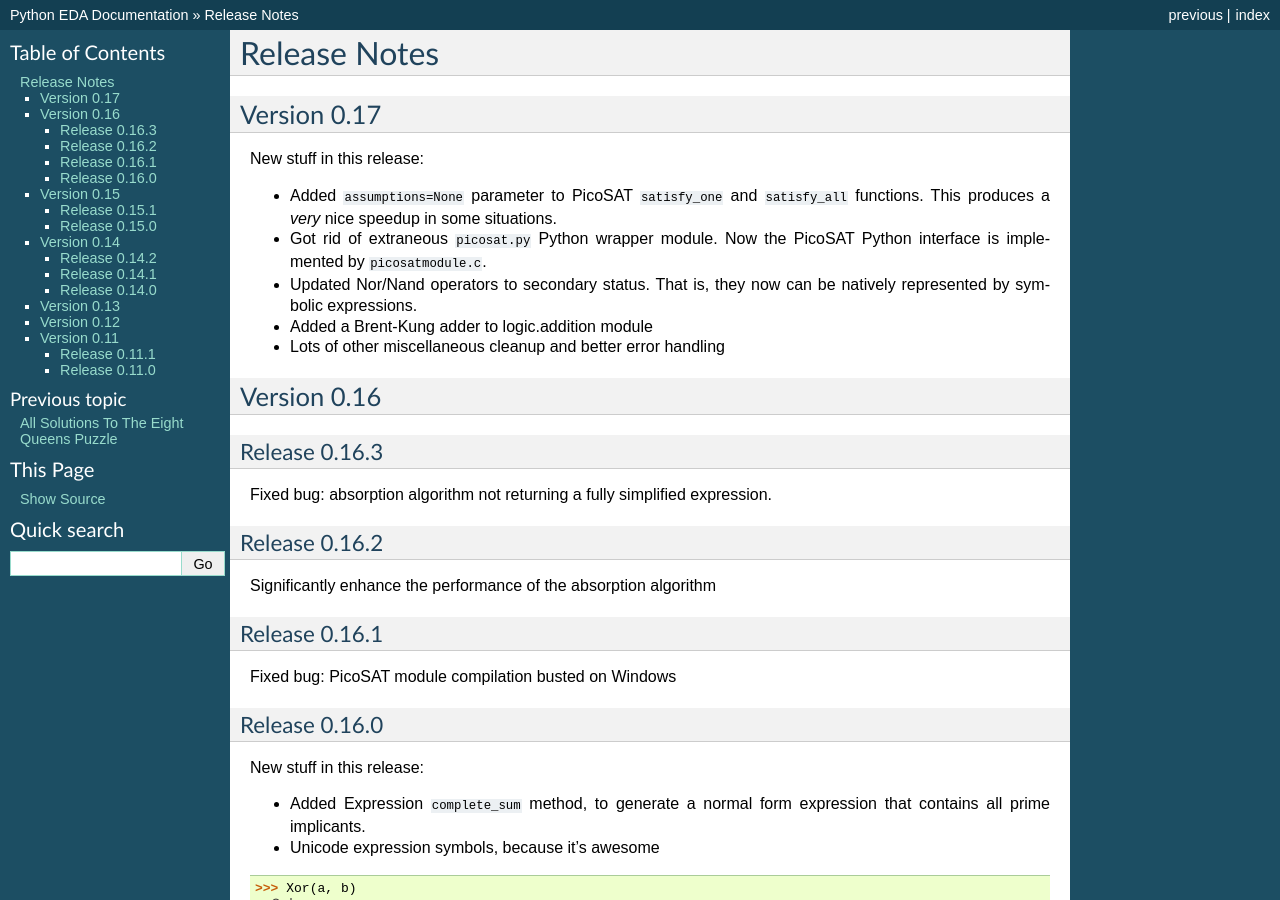
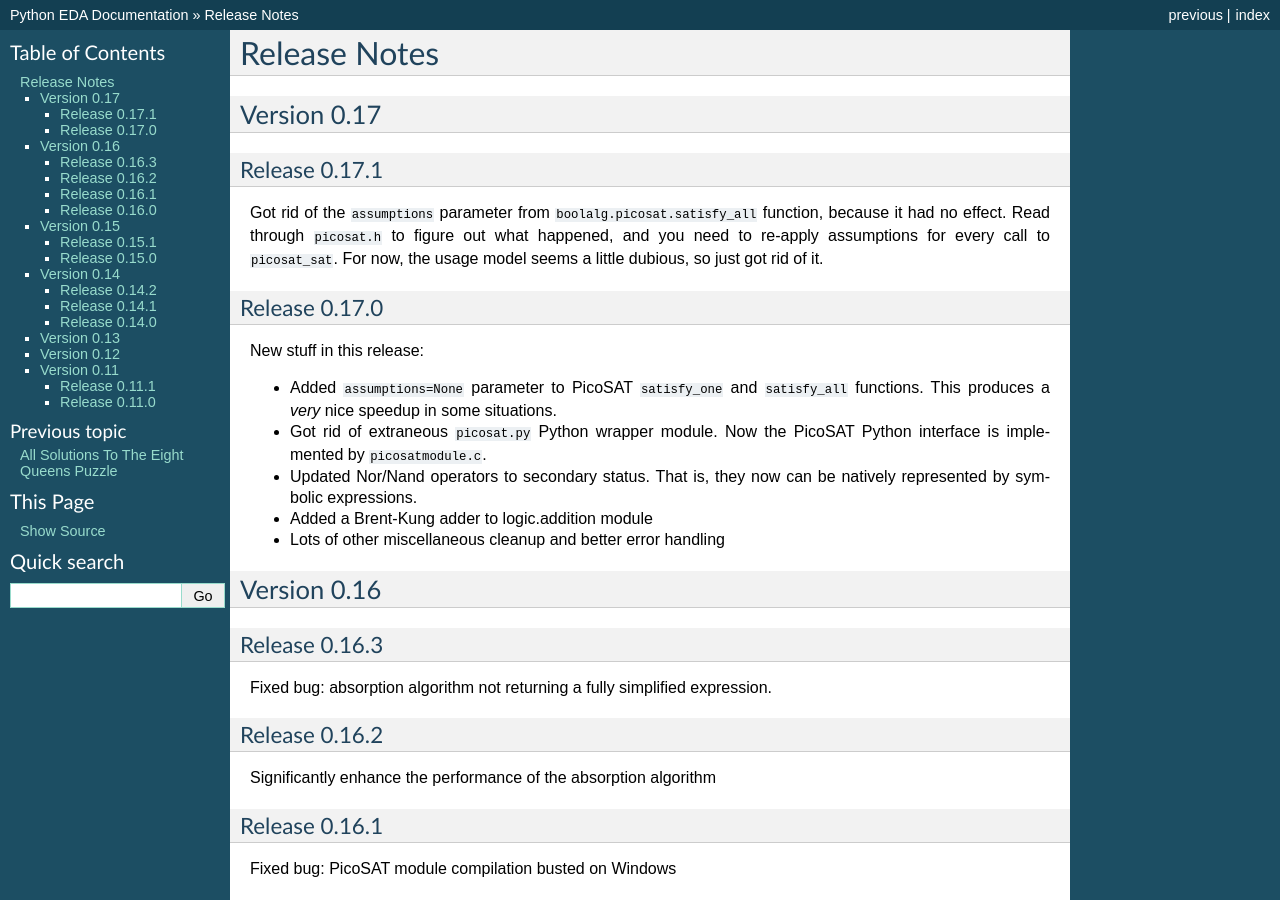
Before and after one commit to cjdrake/pyeda, a Sphinx documentation site: the page built from doc/source/relnotes.rst, in a window 1280 px wide and 900 px high. Built offline with Sphinx 7.4.7, drawn with Linux system fonts in a browser that asks for light colours.

Commit message:
Add version 0.17.1 release notes

```diff
--- a/doc/source/relnotes.rst
+++ b/doc/source/relnotes.rst
@@ -6,6 +6,18 @@
 
 Version 0.17
 ============
+
+Release 0.17.1
+--------------
+
+Got rid of the ``assumptions`` parameter from ``boolalg.picosat.satisfy_all``
+function, because it had no effect.
+Read through ``picosat.h`` to figure out what happened,
+and you need to re-apply assumptions for every call to ``picosat_sat``.
+For now, the usage model seems a little dubious, so just got rid of it.
+
+Release 0.17.0
+--------------
 
 New stuff in this release:
 
```
